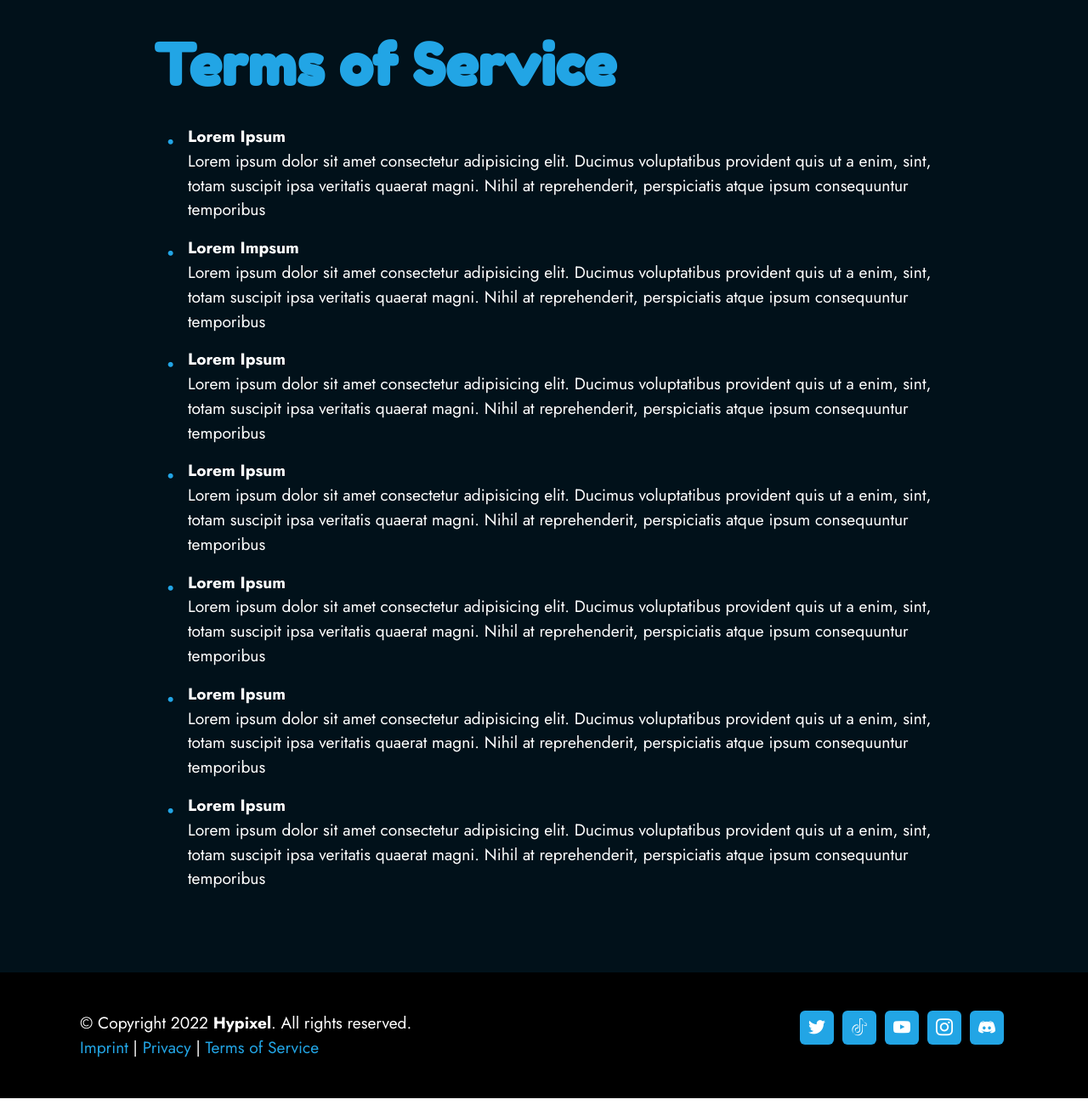
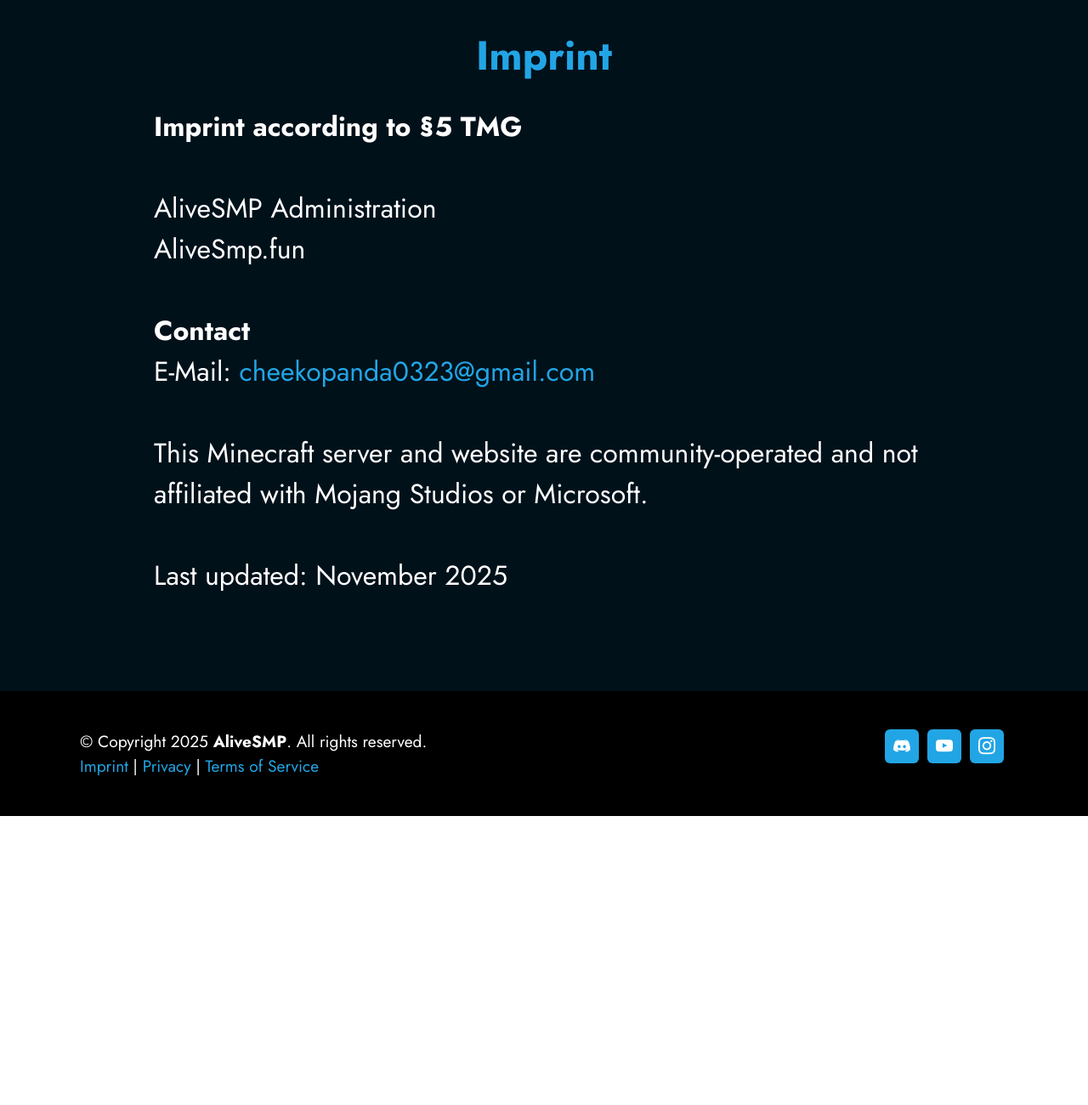
Before and after one commit to cheekopanda0323-afk/aliveweb, a plain HTML site: page tos.html in a window 1280 px wide. Shown: the part 900-2200 px from the top of the page at 85% size. After the commit the page ends 1875 px from the top, so only its background shows below. Drawn offline with Linux system fonts and the light colour scheme; files whose address does not match are found by name.

Commit message:
Update tos.html

```diff
--- a/tos.html
+++ b/tos.html
@@ -1,5 +1,5 @@
 <!DOCTYPE html>
-<html  >
+<html>
 <head>
 
   <meta charset="UTF-8">
@@ -8,13 +8,13 @@
   <meta name="twitter:card" content="summary_large_image"/>
   <meta name="twitter:image:src" content="">
   <meta property="og:image" content="">
-  <meta name="twitter:title" content="Terms of Service - Hypixel">
+  <meta name="twitter:title" content="Imprint - AliveSMP">
   <meta name="viewport" content="width=device-width, initial-scale=1, minimum-scale=1">
   <link rel="shortcut icon" href="assets/images/512xnewhypixel.png" type="image/x-icon">
-  <meta name="description" content="This is the Terms of Service page of the Minecraft server Hypixel.net">
+  <meta name="description" content="This is the imprint page of the Minecraft server AliveSmp.fun">
 
+  <title>Imprint - AliveSMP</title>
 
-  <title>Terms of Service - Hypixel</title>
   <link rel="stylesheet" href="assets/web/assets/mobirise-icons2/mobirise2.css">
   <link rel="stylesheet" href="assets/bootstrap/css/bootstrap.min.css">
   <link rel="stylesheet" href="assets/bootstrap/css/bootstrap-grid.min.css">
@@ -24,20 +24,20 @@
   <link rel="stylesheet" href="assets/dropdown/css/style.css">
   <link rel="stylesheet" href="assets/socicon/css/styles.css">
   <link rel="stylesheet" href="assets/theme/css/style.css">
+
   <link rel="preload" href="https://fonts.googleapis.com/css?family=Fredoka+One:400&display=swap" as="style" onload="this.onload=null;this.rel='stylesheet'">
   <noscript><link rel="stylesheet" href="https://fonts.googleapis.com/css?family=Fredoka+One:400&display=swap"></noscript>
+
   <link rel="preload" href="https://fonts.googleapis.com/css?family=Jost:100,200,300,400,500,600,700,800,900,100i,200i,300i,400i,500i,600i,700i,800i,900i&display=swap" as="style" onload="this.onload=null;this.rel='stylesheet'">
   <noscript><link rel="stylesheet" href="https://fonts.googleapis.com/css?family=Jost:100,200,300,400,500,600,700,800,900,100i,200i,300i,400i,500i,600i,700i,800i,900i&display=swap"></noscript>
-  <link rel="preload" as="style" href="assets/mobirise/css/mbr-additional.css"><link rel="stylesheet" href="assets/mobirise/css/mbr-additional.css" type="text/css">
 
-
-
+  <link rel="preload" as="style" href="assets/mobirise/css/mbr-additional.css">
+  <link rel="stylesheet" href="assets/mobirise/css/mbr-additional.css" type="text/css">
 
 </head>
 <body>
 
 <section data-bs-version="5.1" class="menu menu2 cid-tkbL8n4vab" once="menu" id="menu2-16">
-
     <nav class="navbar navbar-dropdown navbar-fixed-top navbar-expand-lg">
         <div class="container-fluid">
             <div class="navbar-brand">
@@ -46,33 +46,26 @@
                         <img src="assets/images/512xnewhypixel.png" alt="" style="height: 3rem;">
                     </a>
                 </span>
-                <span class="navbar-caption-wrap"><a class="navbar-caption text-white display-7" href="#">Hypixel.net</a></span>
+                <span class="navbar-caption-wrap"><a class="navbar-caption text-white display-7" href="#">AliveSmp.fun</a></span>
             </div>
-            <button class="navbar-toggler" type="button" data-toggle="collapse" data-bs-toggle="collapse" data-target="#navbarSupportedContent" data-bs-target="#navbarSupportedContent" aria-controls="navbarNavAltMarkup" aria-expanded="false" aria-label="Toggle navigation">
+            <button class="navbar-toggler" type="button" data-toggle="collapse" data-bs-toggle="collapse" data-target="#navbarSupportedContent" data-bs-target="#navbarSupportedContent">
                 <div class="hamburger">
-                    <span></span>
-                    <span></span>
-                    <span></span>
-                    <span></span>
+                    <span></span><span></span><span></span><span></span>
                 </div>
             </button>
+
             <div class="collapse navbar-collapse" id="navbarSupportedContent">
-                <ul class="navbar-nav nav-dropdown" data-app-modern-menu="true"><li class="nav-item"><a class="nav-link link text-white text-primary display-4" href="index.html#features13-2">What is Hypixel</a></li>
-                    <li class="nav-item"><a class="nav-link link text-white text-primary display-4" href="index.html#features24-4">How to join</a></li><li class="nav-item"><a class="nav-link link text-white text-primary display-4" href="https://forum.hypixel.net" target="_blank">Forums</a></li>
-                    <li class="nav-item"><a class="nav-link link text-white text-primary display-4" href="rules.html">Rules</a>
-                    </li></ul>
-
-                <div class="navbar-buttons mbr-section-btn"><a class="btn btn-primary display-4" href="https://hypixel.net" target="_blank"><span class="mobi-mbri mobi-mbri-shopping-basket mbr-iconfont mbr-iconfont-btn"></span>Store&nbsp;</a></div>
+                <ul class="navbar-nav nav-dropdown" data-app-modern-menu="true">
+                    <li class="nav-item"><a class="nav-link link text-white text-primary display-4" href="index.html#features13-2">What is AliveSMP</a></li>
+                    <li class="nav-item"><a class="nav-link link text-white text-primary display-4" href="index.html#features24-4">How to join</a></li>
+                    <li class="nav-item"><a class="nav-link link text-white text-primary display-4" href="rules.html">Rules</a></li>
+                </ul>
             </div>
         </div>
     </nav>
 </section>
 
-<section data-bs-version="5.1" class="header14 cid-tjqsbNJ1Xp mbr-fullscreen mbr-parallax-background" id="header14-e">
-
-
-
-
+<section data-bs-version="5.1" class="header14 cid-tjquYnDPfS mbr-fullscreen mbr-parallax-background" id="header14-n">
     <div class="mbr-overlay" style="opacity: 0.8; background-color: rgb(1, 17, 26);"></div>
 
     <div class="container">
@@ -82,9 +75,8 @@
             </div>
             <div class="col-12 col-md">
                 <div class="text-wrapper">
-                    <h1 class="mbr-section-title mbr-fonts-style mb-3 display-1"><strong>Terms of Service</strong></h1>
-                    <p class="mbr-text mbr-fonts-style display-7">
-                        Here's the Terms of Serivice of our official website.</p>
+                    <h1 class="mbr-section-title mbr-fonts-style mb-3 display-1"><strong>Imprint</strong></h1>
+                    <p class="mbr-text mbr-fonts-style display-7">Here is the official imprint of AliveSMP.</p>
                     <div class="mbr-section-btn mt-3"><a class="btn btn-primary display-4" href="index.html">Home</a></div>
                 </div>
             </div>
@@ -92,74 +84,55 @@
     </div>
 </section>
 
-<section data-bs-version="5.1" class="content14 cid-tjqtR7benC" id="content14-h">
-
-
-
-
-
+<section data-bs-version="5.1" class="content4 cid-tjqzz48owZ" id="content4-x">
     <div class="container">
         <div class="row justify-content-center">
-            <div class="col-md-12 col-lg-10">
-                    <h3 class="mbr-section-title mbr-fonts-style mb-4 display-1">
-                        <strong>Terms of Service</strong></h3>
-                <ul class="list mbr-fonts-style display-7">
-                    <li><strong>Lorem Ipsum<br></strong>Lorem ipsum dolor sit amet consectetur adipisicing elit. Ducimus voluptatibus provident quis ut a enim, sint, totam suscipit ipsa veritatis quaerat magni. Nihil at reprehenderit, perspiciatis atque ipsum consequuntur temporibus</li><li><strong>Lorem Impsum<br></strong>Lorem ipsum dolor sit amet consectetur adipisicing elit. Ducimus voluptatibus provident quis ut a enim, sint, totam suscipit ipsa veritatis quaerat magni. Nihil at reprehenderit, perspiciatis atque ipsum consequuntur temporibus</li><li><span style="font-size: 1.2rem;"><strong>Lorem Ipsum<br></strong>Lorem ipsum dolor sit amet consectetur adipisicing elit. Ducimus voluptatibus provident quis ut a enim, sint, totam suscipit ipsa veritatis quaerat magni. Nihil at reprehenderit, perspiciatis atque ipsum consequuntur temporibus<br></span></li>
-                    <li><strong>Lorem Ipsum<br></strong>Lorem ipsum dolor sit amet consectetur adipisicing elit. Ducimus voluptatibus provident quis ut a enim, sint, totam suscipit ipsa veritatis quaerat magni. Nihil at reprehenderit, perspiciatis atque ipsum consequuntur temporibus</li><li><strong>Lorem Ipsum<br></strong>Lorem ipsum dolor sit amet consectetur adipisicing elit. Ducimus voluptatibus provident quis ut a enim, sint, totam suscipit ipsa veritatis quaerat magni. Nihil at reprehenderit, perspiciatis atque ipsum consequuntur temporibus</li><li><strong>Lorem Ipsum<br></strong>Lorem ipsum dolor sit amet consectetur adipisicing elit. Ducimus voluptatibus provident quis ut a enim, sint, totam suscipit ipsa veritatis quaerat magni. Nihil at reprehenderit, perspiciatis atque ipsum consequuntur temporibus</li><li><strong>Lorem Ipsum<br></strong>Lorem ipsum dolor sit amet consectetur adipisicing elit. Ducimus voluptatibus provident quis ut a enim, sint, totam suscipit ipsa veritatis quaerat magni. Nihil at reprehenderit, perspiciatis atque ipsum consequuntur temporibus</li>
-                </ul>
+            <div class="title col-md-12 col-lg-10">
+                <h3 class="mbr-section-title mbr-fonts-style align-center mb-4 display-2"><strong>Imprint</strong></h3>
+
+                <h4 class="mbr-section-subtitle align-center mbr-fonts-style mb-4 display-5">
+                    <strong>Imprint according to §5 TMG</strong><br><br>
+
+                    AliveSMP Administration<br>
+                    AliveSmp.fun<br><br>
+
+                    <strong>Contact</strong><br>
+                    E-Mail: <a href="mailto:cheekopanda0323@gmail.com">cheekopanda0323@gmail.com</a><br><br>
+
+                    This Minecraft server and website are community-operated and not affiliated with Mojang Studios or Microsoft.<br><br>
+
+                    Last updated: November 2025
+                </h4>
+
             </div>
         </div>
     </div>
 </section>
 
 <section data-bs-version="5.1" class="footer1 cid-tkbGMWG3Nn" once="footer" id="footer01-15">
-
-
     <div class="container">
         <div class="row justify-content-center">
+
             <div class="col-md-12 col-lg-6 my-auto px-4 align-left">
                 <p class="mbr-text text-grey mb-0 mbr-fonts-style display-7">
-                    © Copyright 2022 <strong>Hypixel</strong>. All rights reserved.<br><a href="imprint.html" class="text-primary" target="_blank">Imprint </a>| <a href="privacy.html" class="text-primary" target="_blank">Privacy </a>| <a href="tos.html" class="text-primary" target="_blank">Terms of Service</a></p>
+                    © Copyright 2025 <strong>AliveSMP</strong>. All rights reserved.<br>
+                    <a href="imprint.html" class="text-primary" target="_blank">Imprint </a> |
+                    <a href="privacy.html" class="text-primary" target="_blank">Privacy </a> |
+                    <a href="tos.html" class="text-primary" target="_blank">Terms of Service</a>
+                </p>
             </div>
+
             <div class="col-md-12 col-lg-6 px-4 align-right">
                 <div class="social-list">
-                    <div class="soc-item">
-                        <a href="https://twitter.com" target="_blank">
-                            <span class="mbr-iconfont mbr-iconfont-social socicon-twitter socicon"></span>
-                        </a>
+                    <div class="soc-item"><a href="https://discord.com" target="_blank"><span class="mbr-iconfont socicon-discord socicon"></span></a></div>
+                    <div class="soc-item"><a href="https://youtube.com" target="_blank"><span class="mbr-iconfont socicon-youtube socicon"></span></a></div>
+                    <div class="soc-item"><a href="https://instagram.com" target="_blank"><span class="mbr-iconfont socicon-instagram socicon"></span></a></div>
                 </div>
-                    <div class="soc-item">
-                        <a href="https://tiktok.com" target="_blank">
-                            <span class="mbr-iconfont mbr-iconfont-social socicon-tiktok socicon"></span>
-                        </a>
             </div>
-                    <div class="soc-item">
-                        <a href="https://youtube.com" target="_blank">
-                            <span class="mbr-iconfont mbr-iconfont-social socicon-youtube socicon"></span>
-                        </a>
-                    </div>
-                    <div class="soc-item">
-                        <a href="https://instagram.com" target="_blank">
-                            <span class="mbr-iconfont mbr-iconfont-social socicon-instagram socicon"></span>
-                        </a>
-                    </div>
-                    <div class="soc-item">
-                        <a href="https://discord.com" target="_blank">
-                            <span class="mbr-iconfont mbr-iconfont-social socicon-discord socicon"></span>
-                        </a>
-                    </div>
-
-
-
-
-
 
         </div>
     </div>
-        </div>
-    </div>
 </section>
-
 
 <script src="assets/bootstrap/js/bootstrap.bundle.min.js"></script>
 <script src="assets/parallax/jarallax.js"></script>
@@ -168,8 +141,6 @@
 <script src="assets/dropdown/js/navbar-dropdown.js"></script>
 <script src="assets/theme/js/script.js"></script>
 
-
-
 <input name="animation" type="hidden">
 </body>
           </html>
```
Lines whose indentation alone changed are shown as unchanged.
